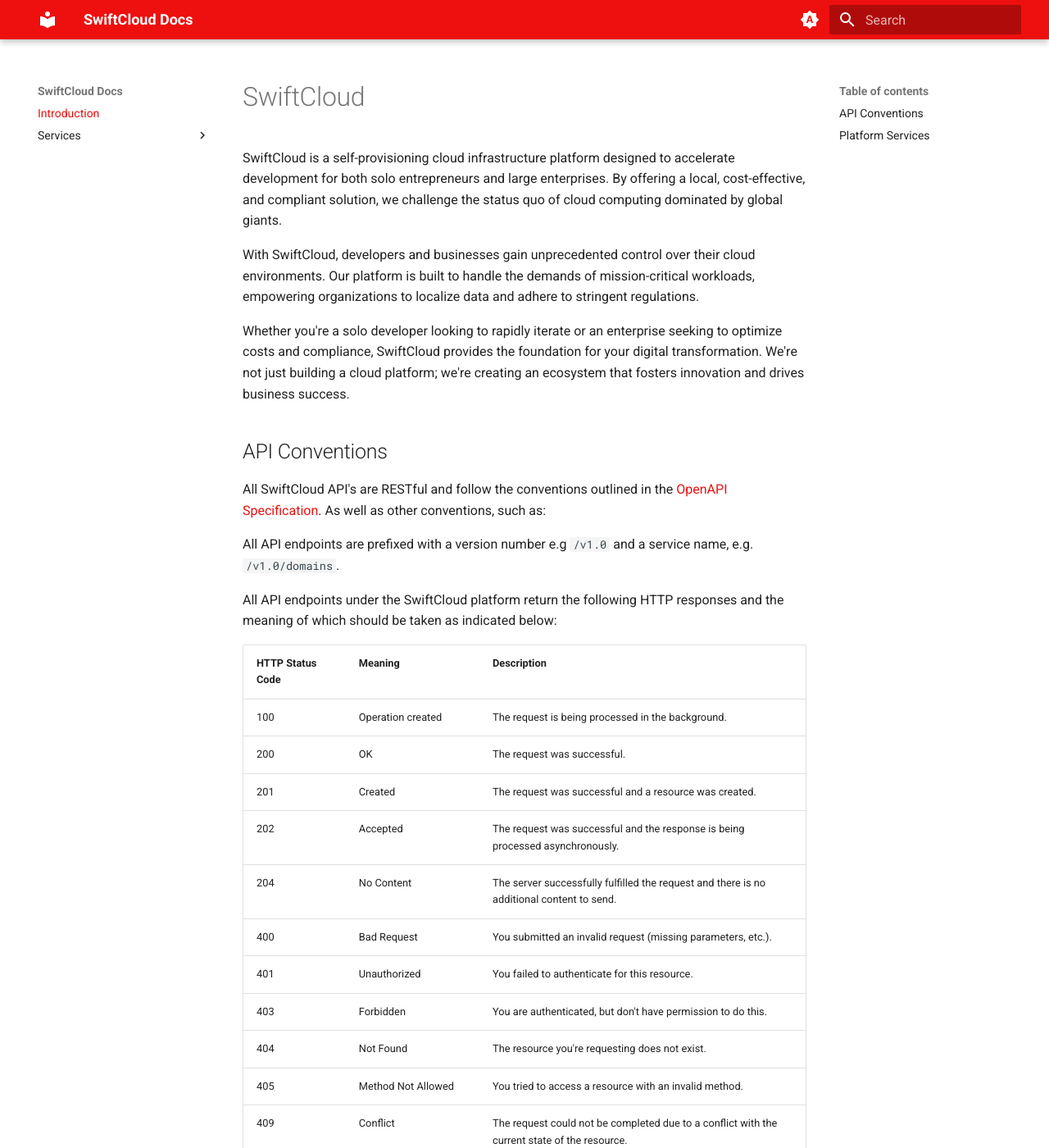
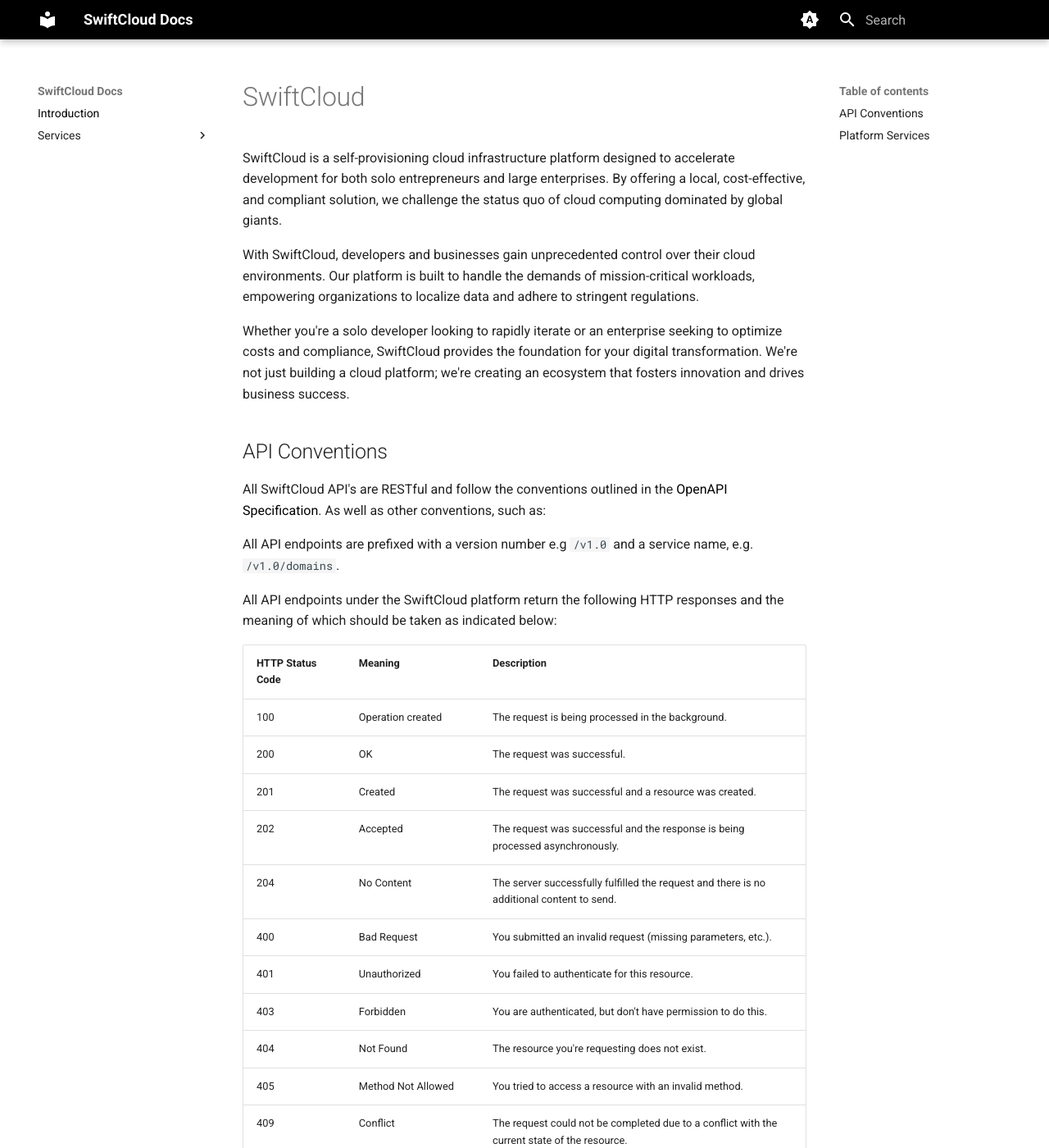
Before and after one commit to livingopensource/swiftcloud, an MkDocs documentation site: the page built from docs/index.md, in a window 1280 px wide and 1400 px high. Shown: the whole window at 82% size. Built offline with MkDocs 1.6.1 and Material for MkDocs 9.7.7, drawn with Linux system fonts in a browser that asks for light colours.

Commit message:
refactor: Changed to black from red as theme color

```diff
--- a/docs/stylesheets/custom.css
+++ b/docs/stylesheets/custom.css
@@ -1,5 +1,5 @@
 :root {
-    --md-primary-fg-color:        #EE0F0F;
+    --md-primary-fg-color:        #000000;
     --md-primary-fg-color--light: #ECB7B7;
     --md-primary-fg-color--dark:  #90030C;
   }
```
